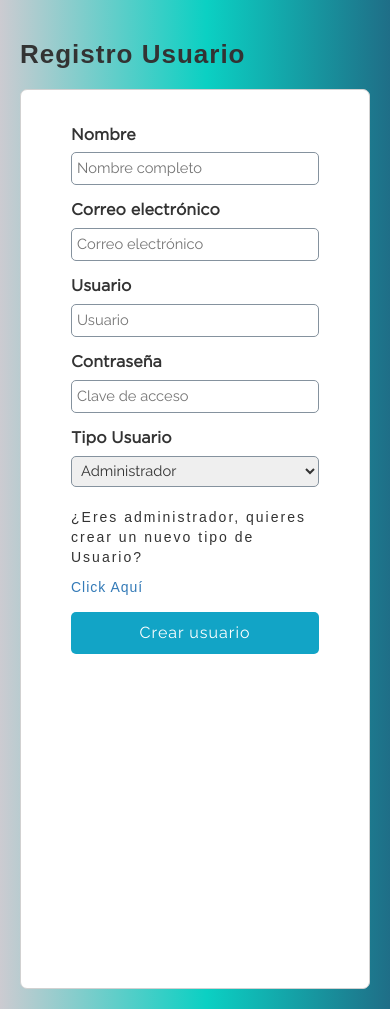
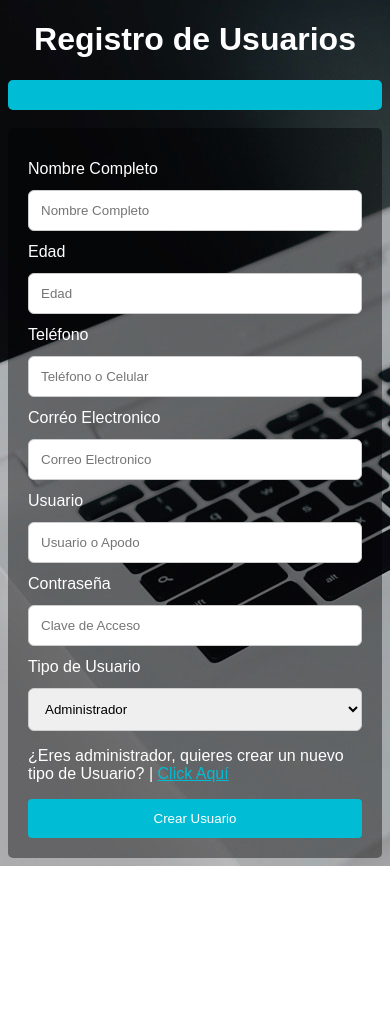
Before and after one commit to ivanovichTBD/TISEADA, a PHP site: page /TISEADA/sistema/registro_usuario.php in a window 390 px wide. After the commit the page ends 866 px from the top, so only its background shows below. Run offline with PHP 8.4, Linux system fonts and the light colour scheme; data comes from the database, SQL or seed files in the repository; some libraries are stand-ins or nearby versions.

Commit message:
responsive register

```diff
--- a/sistema/registro_usuario.php
+++ b/sistema/registro_usuario.php
@@ -1,5 +1,4 @@
 <?php
-
 session_start();
 /*if($_SESSION['tipo_usuario'] >= 1)
 {
@@ -13,12 +12,14 @@
 if(!empty($_POST))
 {
     $alert='';
-		if(empty($_POST['nombre']) || empty($_POST['correo']) || empty($_POST['usuario']) || empty($_POST['clave']) || empty($_POST['tipo_usuario']))
+    if(empty($_POST['nombre']) || empty($_POST['edad']) || empty($_POST['correo']) || empty($_POST['usuario']) || empty($_POST['clave']) || empty($_POST['tipo_usuario']))
     {
         $alert='<p class="msg_error">Todos los campos son obligatorios.</p>';
     }else{
 
         $nombre = $_POST['nombre'];
+        $edad = $_POST['edad'];
+        $telefono = $_POST['telefono'];
         $email  = $_POST['correo'];
         $user   = $_POST['usuario'];
         $clave  = md5($_POST['clave']);
@@ -32,12 +33,13 @@
             $alert='<p class="msg_error">El correo o el usuario ya existe.</p>';
         }else{
 
-				$query_insert = mysqli_query($conection,"INSERT INTO usuario(nombre,correo,usuario,clave,tipo_usuario)
-																	VALUES('$nombre','$email','$user','$clave','$tipo_usuario')");
+            $query_insert = mysqli_query($conection,"INSERT INTO usuario(nombre,edad,telefono,correo,usuario,clave,tipo_usuario)
+                                                                VALUES('$nombre','$edad','$telefono','$email','$user','$clave','$tipo_usuario')");
             if($query_insert){
                 $alert='<p class="msg_save">Usuario creado correctamente.</p>';
             }else{
-					$alert='<p class="msg_error">Error al crear el usuario.</p>';
+                $alert='<p class="msg_error">Error al crear el usuario.<br>
+                                  Ingresa solo valores válidos</p>';
             }
 
         }
@@ -46,38 +48,76 @@
     }
 
 }
-
-
-
 ?>
 
 <!DOCTYPE html>
 <html lang="es">
 <head>
-	<meta http-equiv="Content-Type" content="text/html; charset=utf-8"/>
-		<?php  include "includes/scripts.php";?>
+	<meta http-equiv="Content-Type" content="text/html; charset=utf-8 width=device-width, initial-scale=1.0" name="viewport" content="width=device-width, initial-scale=1"/>
+
 	<title>Registro Usuario</title>
 
 </head>
 <body>
 
-
-
-		<div class="marco">
-			<h1>Registro Usuario</h1>
-			<div class="alerta"><?php echo isset($alert) ? $alert : ''; ?></div>
-
-			<form class="formulario" action="" method="post">
-				<label for="nombre">Nombre</label>
-				<input type="text" name="nombre" id="nombre" placeholder="Nombre completo">
-				<label for="correo">Correo electrónico</label>
-				<input type="email" name="correo" id="correo" placeholder="Correo electrónico">
+<h1> <center>Registro de Usuarios</center></h1>
+<div class="alert"><center><?php echo isset($alert) ? $alert : ''; ?></center></div>
+<br>
+<div class="container">
+  <form action="" method="POST">
+    <div class="row">
+      <div class="col-25">
+        <label for="nombre">Nombre Completo</label>
+      </div>
+      <div class="col-75">
+        <input type="text" id="nombre" name="nombre" placeholder="Nombre Completo">
+      </div>
+    </div>
+    <div class="row">
+      <div class="col-25">
+        <label for="edad">Edad</label>
+      </div>
+      <div class="col-75">
+        <input type="text" id="edad" name="edad" placeholder="Edad">
+      </div>
+    </div>
+	<div class="row">
+      <div class="col-25">
+        <label for="edad">Teléfono</label>
+      </div>
+      <div class="col-75">
+        <input type="text" id="telefono" name="telefono" placeholder="Teléfono o Celular">
+      </div>
+    </div>
+	<div class="row">
+      <div class="col-25">
+        <label for="correo">Corréo Electronico</label>
+      </div>
+      <div class="col-75">
+        <input type="text" id="correo" name="correo" placeholder="Correo Electronico">
+      </div>
+    </div>
+	<div class="row">
+      <div class="col-25">
         <label for="usuario">Usuario</label>
-				<input type="text" name="usuario" id="usuario" placeholder="Usuario">
+      </div>
+      <div class="col-75">
+        <input type="text" id="usuario" name="usuario" placeholder="Usuario o Apodo">
+      </div>
+    </div>
+	<div class="row">
+      <div class="col-25">
         <label for="clave">Contraseña</label>
-				<input type="password" name="clave" id="clave" placeholder="Clave de acceso">
-				<label for="tipo_usuario">Tipo Usuario</label>
-
+      </div>
+      <div class="col-75">
+        <input type="password" id="clave" name="clave" placeholder="Clave de Acceso">
+      </div>
+    </div>
+    <div class="row">
+      <div class="col-25">
+        <label for="tipo_usuario">Tipo de Usuario</label>
+      </div>
+      <div class="col-75">
 	  <?php
 
 					$query_tipo_usuario = mysqli_query($conection,"SELECT * FROM tipo_usuario");
@@ -101,15 +141,19 @@
 						}
 					 ?>
 				</select>
-				<br>
-				<p>¿Eres administrador, quieres crear un nuevo tipo de Usuario?</p>
-				<a align="center" href="nuevo_tipousuario.php">Click Aquí</a>
-				<input type="submit" value="Crear usuario" class="btn_save">
+      </div>
+    </div>
+	<div class="row">
+	<p>¿Eres administrador, quieres crear un nuevo tipo de Usuario? |
+	<a align="center" href="nuevo_tipousuario.php">Click Aquí</a></p>
+	</div>
 
+    <div class="row">
+      <input type="submit" value="Crear Usuario">
+    </div>
   </form>
+</div>
 
-
-		</div>
 
 
 
@@ -128,23 +172,91 @@
 </html>
 
 <style>
+	*{
+		font-family: 'Raleway', sans-serif;
+	}
 	body{
-		size:100%;
+		background: url(img/cover4.jpg) no-repeat 0px 0px;
+
 	}
-.marco{
-	size:100%;
+	h1, p, label{
+		color:white;
+	}
+
+
+	a{
+		color:#00BCD4;
+	}
+	/* Style inputs, select elements and textareas */
+input[type=text], [type=password], select, textarea{
+  width: 100%;
+  padding: 12px;
+  border: 1px solid #ccc;
+  border-radius: 6px;
+  box-sizing: border-box;
+  resize: vertical;
+}
+
+/* Style the label to display next to the inputs */
+label {
+  padding: 12px 12px 12px 0;
+  display: inline-block;
+}
+
+/* Style the submit button */
+input[type=submit] {
+  background-color: #00BCD4;
+  color: white;
+  padding: 12px 20px;
+  border: none;
+  border-radius: 4px;
+  cursor: pointer;
+  float: right;
+
+}
+
+/* Style the container */
+.container {
+  border-radius: 5px;
+  background: rgba(0, 0, 0, 0.4117647058823529);
   padding: 20px;
 
 }
-.formulario{
-	height:900px;
-	border-radius:7px;
+
+/* Floating column for labels: 25% width */
+.col-25 {
+  float: left;
+  width: 25%;
+  margin-top: 6px;
 }
-.alerta{
-	width: 800px;
 
-	background: #66e07d66;
-	border-radius: 6px;
-	margin: 20px auto;
+/* Floating column for inputs: 75% width */
+.col-75 {
+  float: left;
+  width: 75%;
+  margin-top: 6px;
+}
+
+/* Clear floats after the columns */
+.row:after {
+  content: "";
+  display: table;
+  clear: both;
+}
+
+/* Responsive layout - when the screen is less than 600px wide, make the two columns stack on top of each other instead of next to each other */
+@media screen and (max-width: 600px) {
+  .col-25, .col-75, input[type=submit] {
+    width: 100%;
+    margin-top: 0;
+  }
+}
+
+/* alerta */
+.alert{
+	background-color: #00BCD4;
+	margin-top:20px;
+	height:30px;
+	border-radius:5px;
 }
 </style>
```
Also changed, not shown: sistema/img/cover4.jpg (added). Lines whose indentation alone changed are shown as unchanged.
